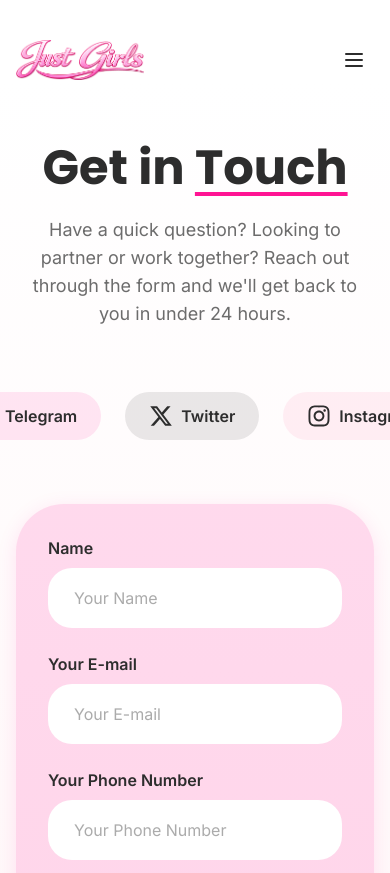
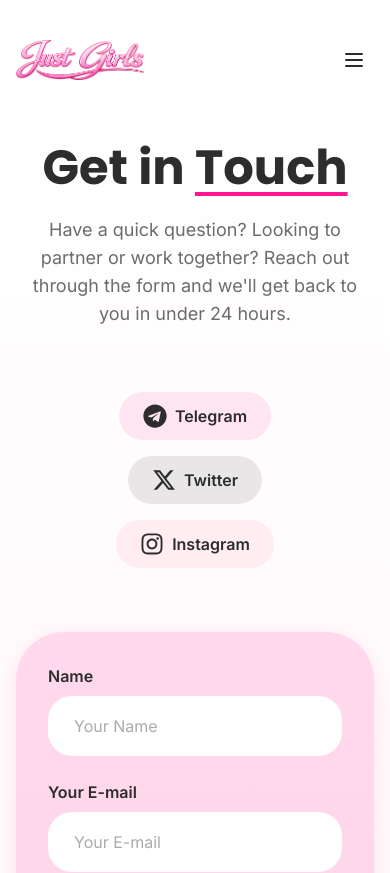
Before and after one commit to justgirlsdev/JustGirls, a React (Vite) app: page /contact in a window 390 px wide. Shown: the top 873 px of the page. Built offline with nearby package versions, Linux system fonts and the light colour scheme.

Commit message:
UI Fixes

```diff
--- a/src/App.tsx
+++ b/src/App.tsx
@@ -3,10 +3,12 @@ import { BrowserRouter as Router, Routes, Route } from 'react-router-dom';
 import Home from './pages/Home';
 import FAQPage from './pages/FAQ';
 import Contact from './pages/Contact';
+import ScrollToTop from './components/ScrollToTop';
 
 const App: React.FC = () => {
   return (
     <Router>
+      <ScrollToTop />
       <Routes>
         <Route path="/" element={<Home />} />
         <Route path="/services" element={<Home />} />
--- /dev/null
+++ b/src/components/ScrollToTop.tsx
@@ -0,0 +1,14 @@
+import { useEffect } from 'react';
+import { useLocation } from 'react-router-dom';
+
+const ScrollToTop: React.FC = () => {
+  const { pathname } = useLocation();
+
+  useEffect(() => {
+    window.scrollTo(0, 0);
+  }, [pathname]);
+
+  return null;
+};
+
+export default ScrollToTop;
--- a/src/components/sections/ContactForm.tsx
+++ b/src/components/sections/ContactForm.tsx
@@ -45,7 +45,7 @@ const ContactForm: React.FC = () => {
 
         {/* Social Media Links */}
         <motion.div
-          className="flex justify-center items-center gap-6 mb-16"
+          className="flex flex-col sm:flex-row justify-center items-center gap-4 sm:gap-6 mb-16"
           initial={{ opacity: 0, y: 20 }}
           whileInView={{ opacity: 1, y: 0 }}
           viewport={{ once: true }}
```
